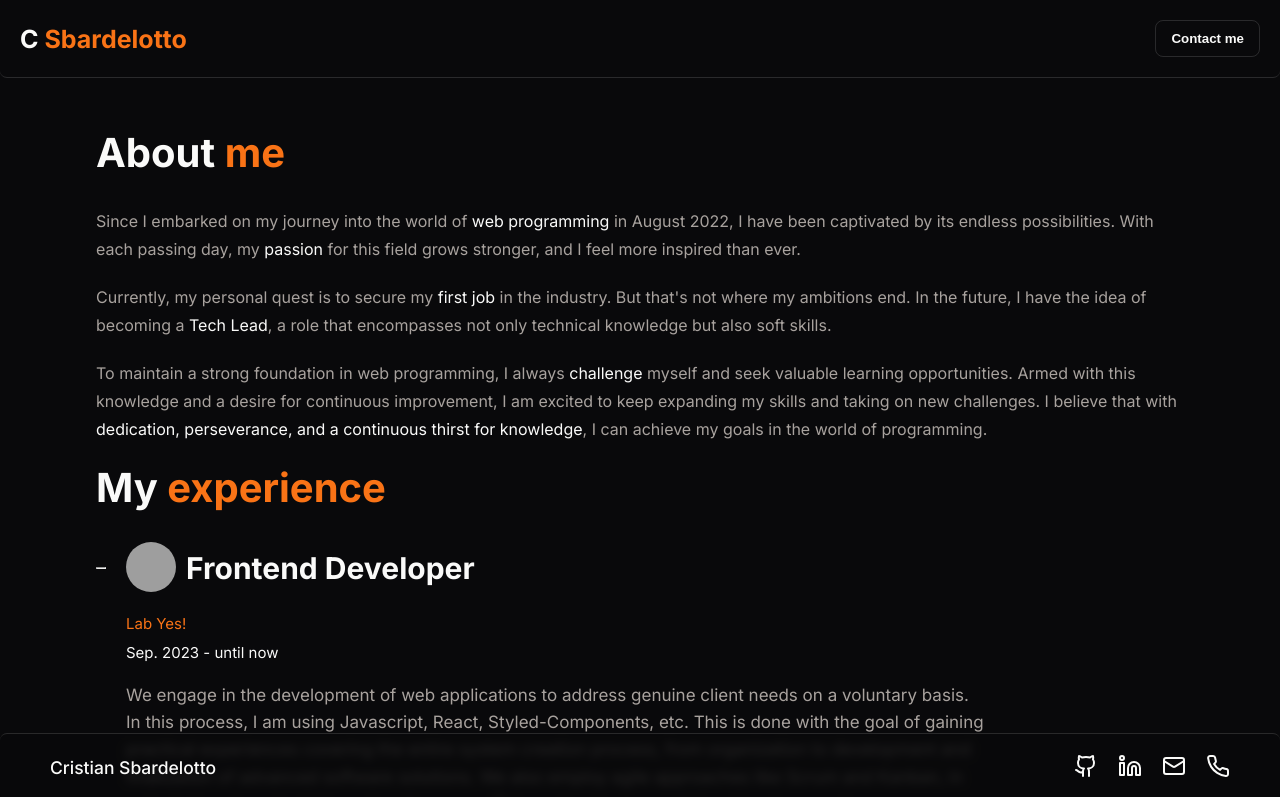
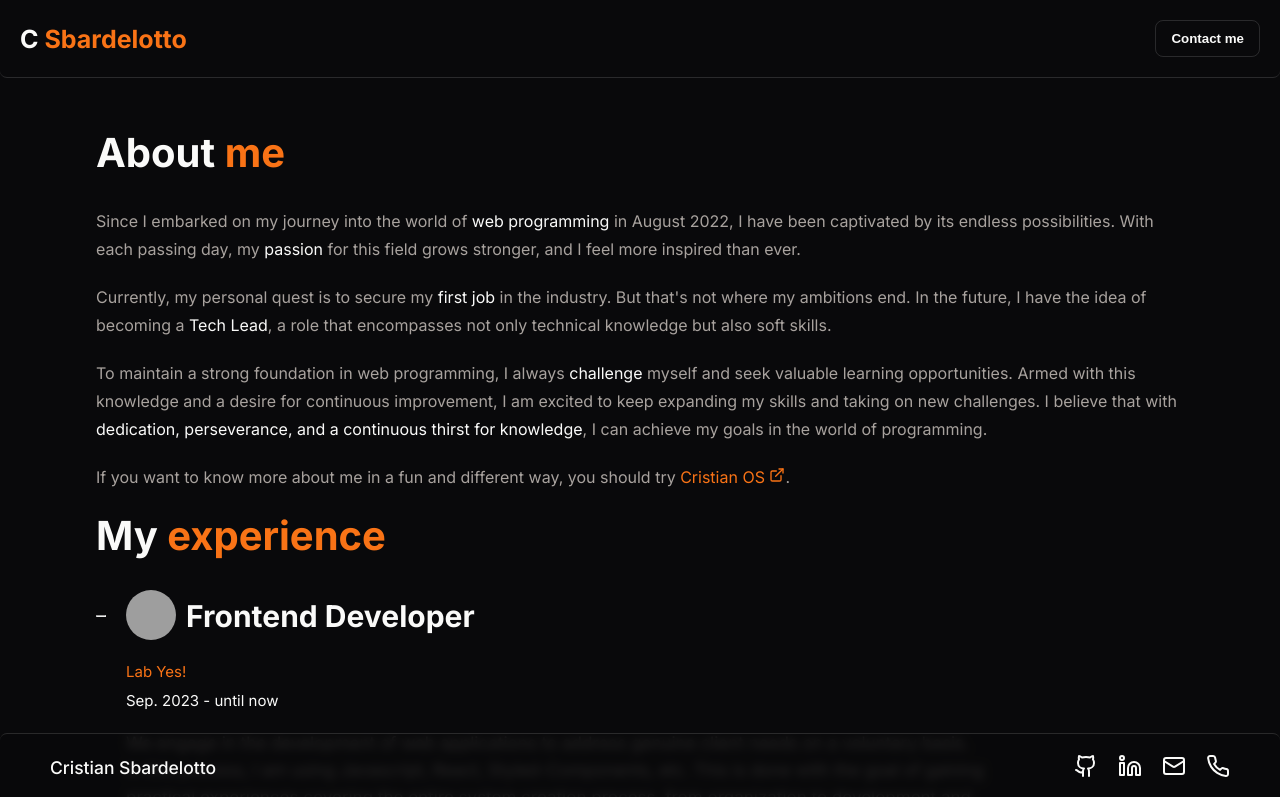
Before and after one commit to cristian-sbardelotto/portfolio, a Next.js app: page /about in a window 1280 px wide. Shown: the top 797 px of the page. Built offline with nearby package versions, Linux system fonts and the light colour scheme; grey boxes are pictures that could not be loaded.

Commit message:
feat: add Cristian OS link

```diff
--- a/src/app/about/page.tsx
+++ b/src/app/about/page.tsx
@@ -1,8 +1,11 @@
 'use client';
+
+import Link from 'next/link';
 
 import { ExperienceCard } from '@/components/ExperienceCard';
 import { experiences } from '@/data/experiencesMock';
 
+import { ExternalLinkIcon } from 'lucide-react';
 import * as S from './styles';
 
 export default function About() {
@@ -40,6 +43,18 @@ export default function About() {
             </span>
             , I can achieve my goals in the world of programming.
           </p>
+
+          <p>
+            If you want to know more about me in a fun and different way, you
+            should try{' '}
+            <Link
+              href='https://cristian-os.vercel.app/'
+              target='_blank'
+            >
+              Cristian OS <ExternalLinkIcon size={16} />
+            </Link>
+            .
+          </p>
         </S.Article>
       </div>
 
--- a/src/app/about/styles.ts
+++ b/src/app/about/styles.ts
@@ -45,6 +45,23 @@ export const Article = styled.article`
   p {
     margin-bottom: 2rem;
     color: ${({ theme }) => theme.colors.text};
+
+    a,
+    svg {
+      color: ${({ theme }) => theme.colors.main};
+    }
+
+    svg {
+      transition: transform 0.3s;
+    }
+
+    a:hover {
+      text-decoration: underline;
+
+      svg {
+        transform: translate(2px, -2px);
+      }
+    }
   }
 
   span {
```
